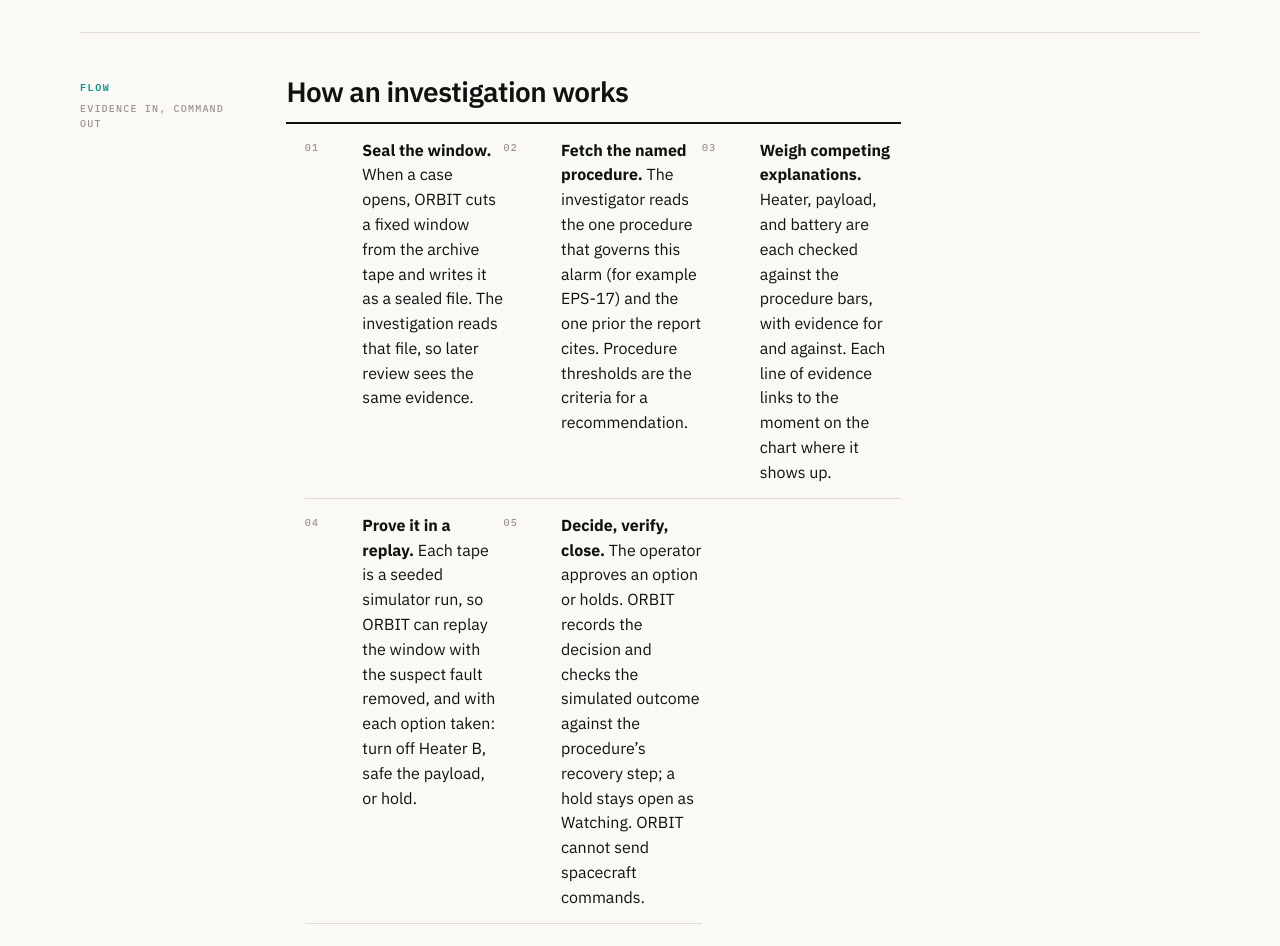
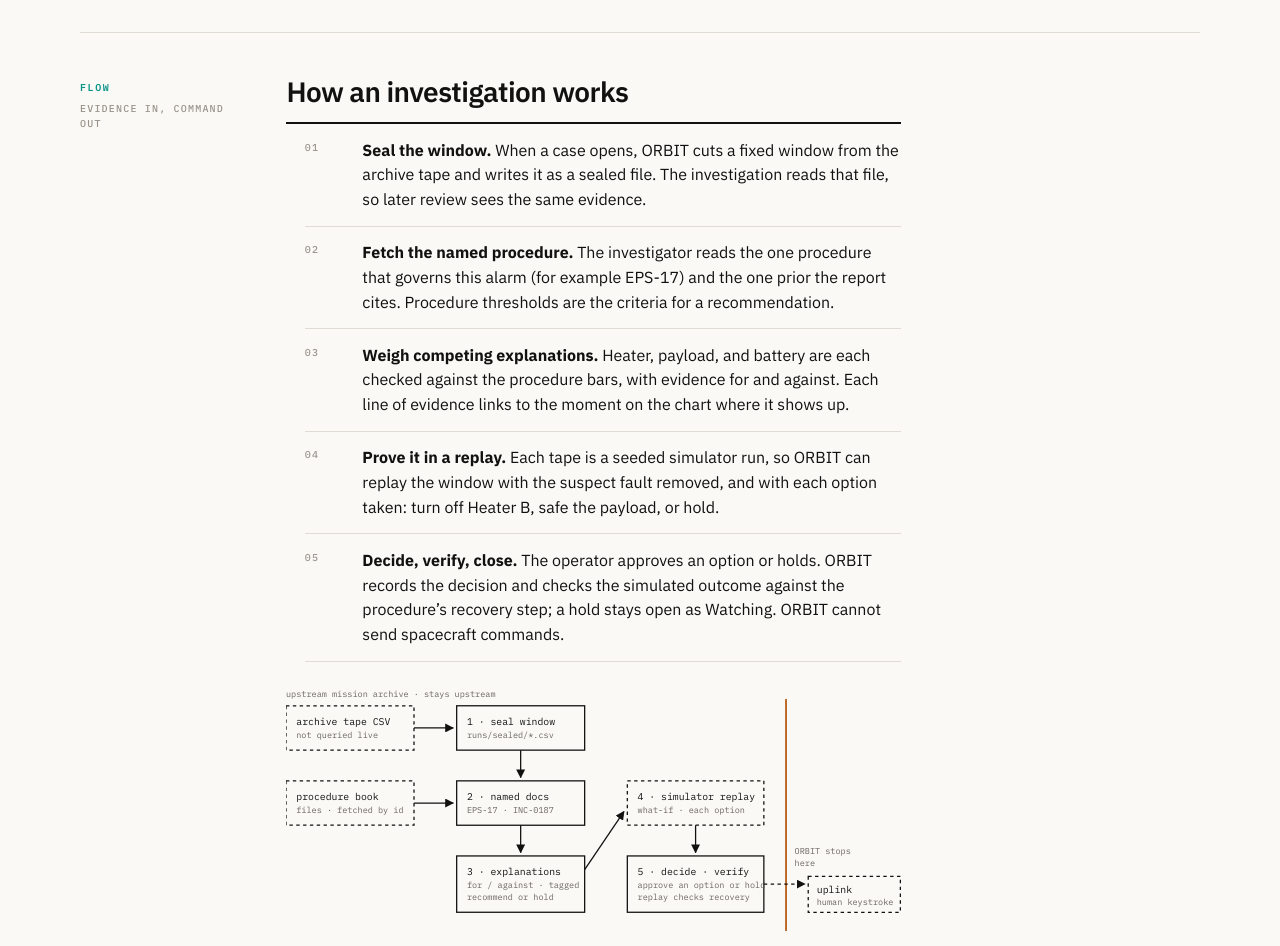
Before and after one commit to pchung39/orbit, a plain HTML site: page ui/about.html in a window 1280 px wide. Shown: the part 2285-3231 px from the top of the page. Drawn offline with Linux system fonts and the light colour scheme; files that its build step writes are made by us from their sources.

Commit message:
Fix landing and about styles for four workflow steps and simulated tags.
Co-authored-by: Cursor <cursoragent@cursor.com>

```diff
--- a/ui/about.css
+++ b/ui/about.css
@@ -148,6 +148,9 @@ figcaption {
   color: var(--faint);
 }
 
+.about .steps {
+  display: block;
+}
 .steps {
   list-style: none;
   margin: 0.2rem 0 1.4rem;
--- a/ui/landing.css
+++ b/ui/landing.css
@@ -289,6 +289,7 @@ ul, ol { padding: 0; list-style: none; }
 .tag-derived { color: var(--derived); background: var(--derived-soft); }
 .tag-documented { color: var(--documented); background: var(--documented-soft); }
 .tag-hypothesis { color: var(--hypothesis); background: var(--hypothesis-soft); }
+.tag-simulated { color: var(--mute); background: transparent; box-shadow: inset 0 0 0 1px currentColor; border-radius: 2px; }
 
 code {
   font-family: var(--mono);
@@ -574,7 +575,7 @@ code {
 
 @media (min-width: 860px) {
   .steps {
-    grid-template-columns: repeat(3, minmax(0, 1fr));
+    grid-template-columns: repeat(4, minmax(0, 1fr));
     gap: 0;
     border-top: 0;
   }
```
